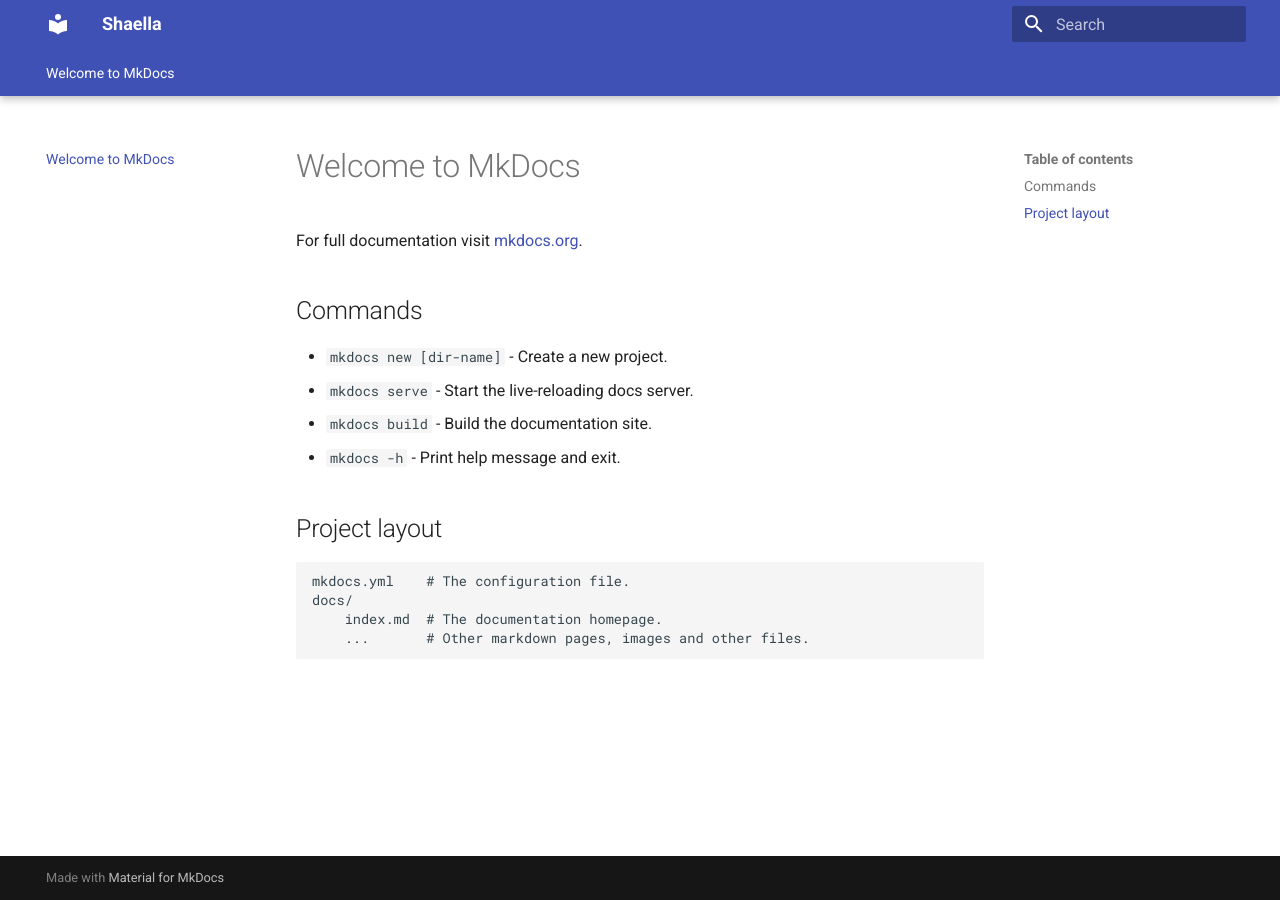
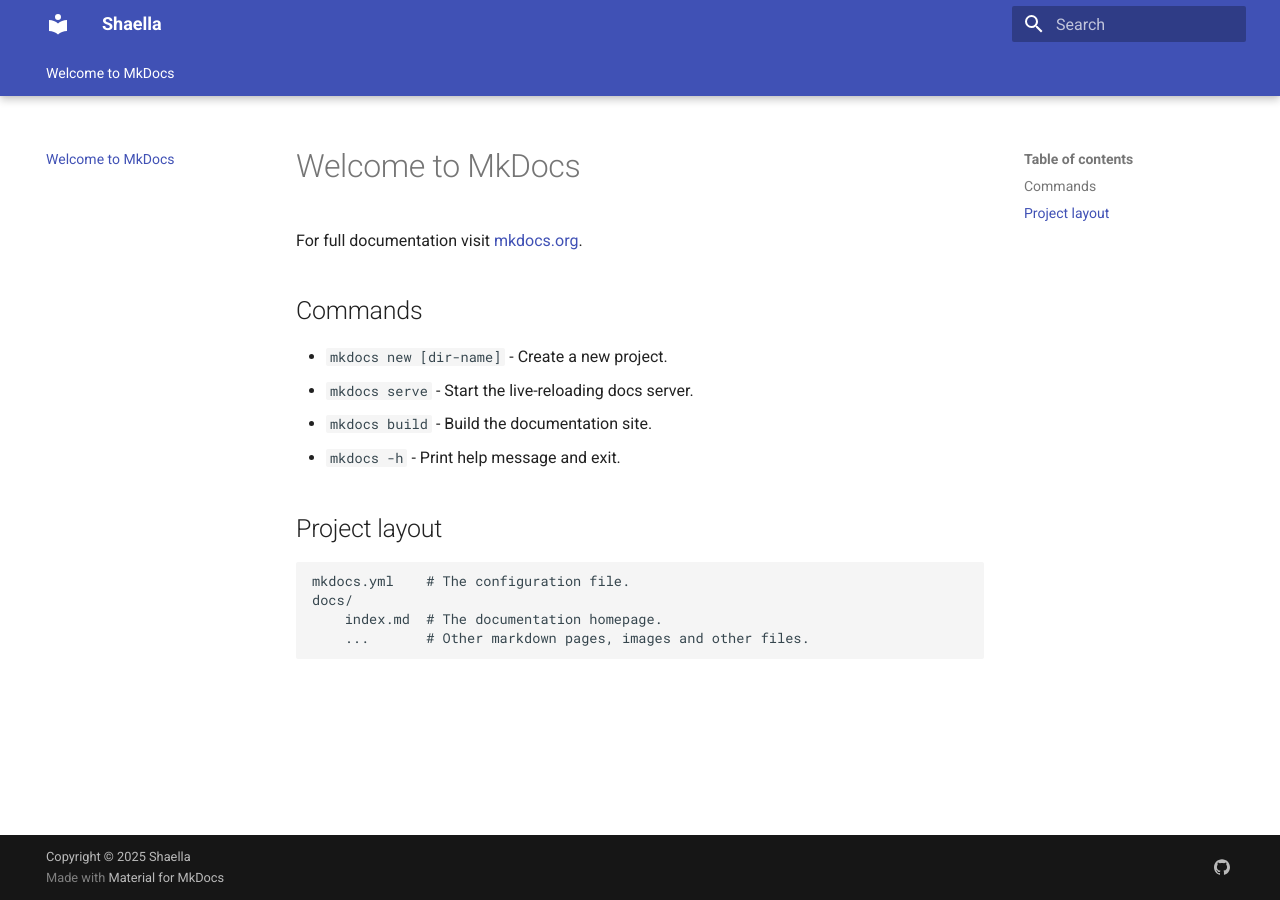
Before and after one commit to tanshaella/resume, an MkDocs documentation site: the page built from docs/index.md, in a window 1280 px wide. Built offline with MkDocs 1.6.1 and Material for MkDocs 9.7.7, drawn with Linux system fonts in a browser that asks for light colours.

Commit message:
Add social icons to the footer

```diff
--- a/mkdocs.yml
+++ b/mkdocs.yml
@@ -25,3 +25,9 @@ theme:
     - navigation.indexes
     - toc.follow
     - navigation.top
+    - navigation.footer
+extra:
+  social:
+    - icon: simple/github
+      link: https://github.com/tanshaella
+copyright: Copyright &copy; 2025 Shaella
```
